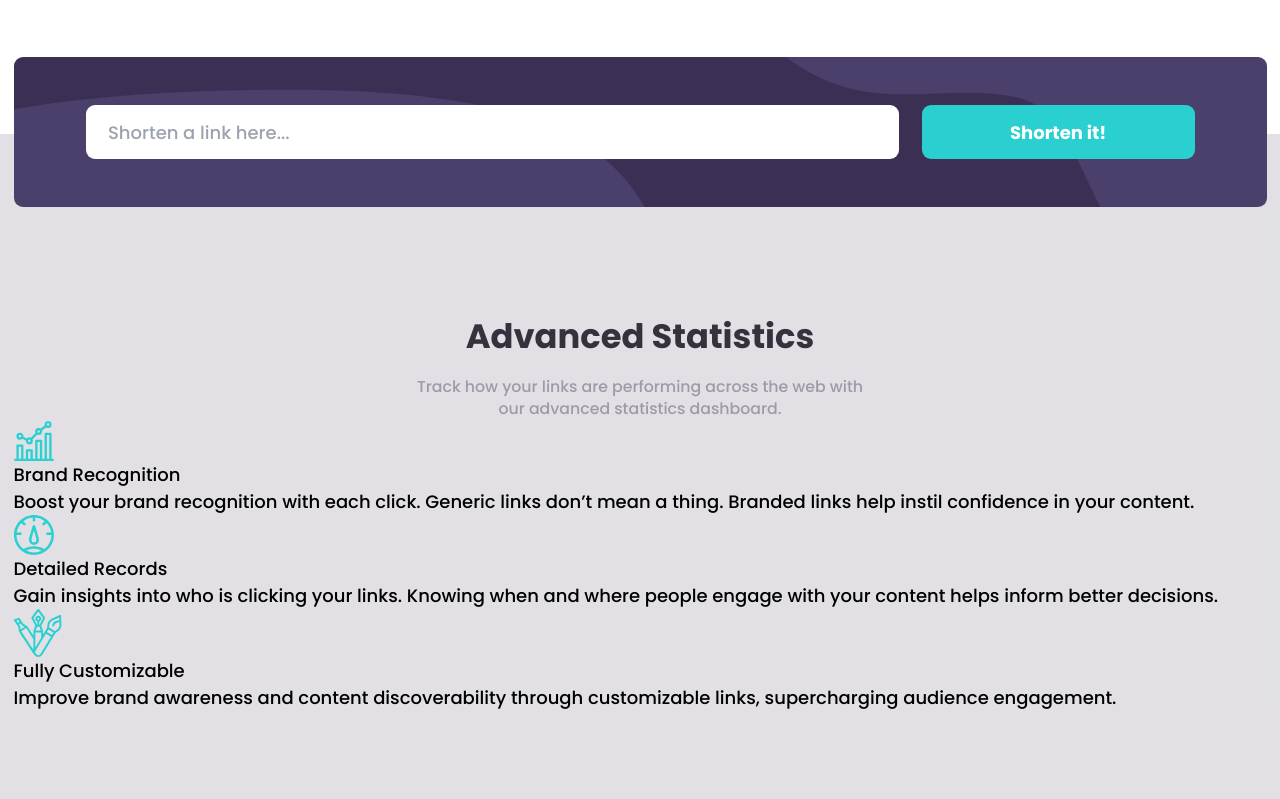
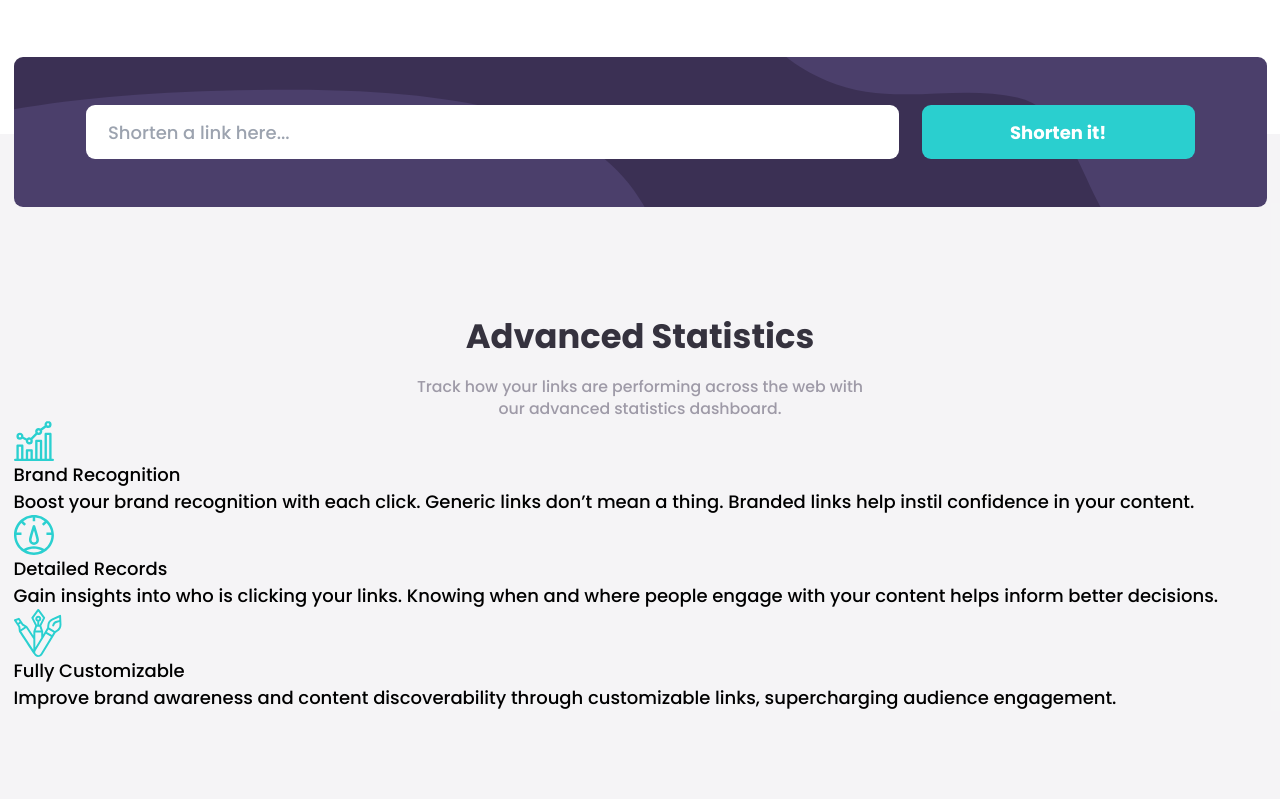
Before and after one commit to saroshfarhan/url-shortener, a React (Vite) app: page / in a window 1280 px wide. Shown: the part 560-1359 px from the top of the page. Built offline with nearby package versions, Linux system fonts and the light colour scheme.

Commit message:
minor css changes

```diff
--- a/src/components/statistics.jsx
+++ b/src/components/statistics.jsx
@@ -33,7 +33,7 @@ function Statistics() {
   });
 
   return (
-    <div className="relative top-[-100px] z-[-10] bg-neutral_grayish_violet bg-opacity-30">
+    <div className="relative top-[-100px] z-[-10] bg-primary_dark_violet bg-opacity-5">
       <div className="container px-3 pb-[5rem] pt-[75px]">
         <div id="shortLinks" className="hidden">
           <h1>shortened links</h1>
```
